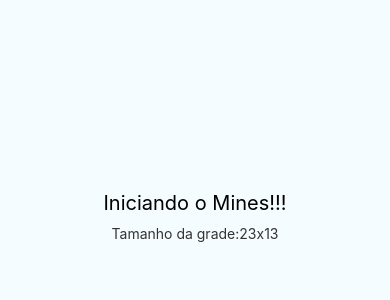
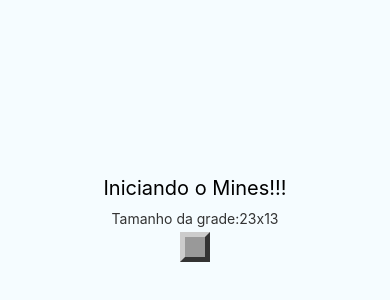
Before and after one commit to Brunomello-xD/Mines, a React Native app: screen / in a window 390 px wide. Shown: the part 208-508 px from the top of the page. Built offline with nearby package versions, Linux system fonts and the light colour scheme.

Commit message:
Improving the fix

```diff
--- a/App.js
+++ b/App.js
@@ -1,6 +1,7 @@
 import React, { Component } from "react";
-import { Platform, StyleSheet, Text, View } from "react-native";
+import { StyleSheet, Text, View } from "react-native";
 import params from "./src/params";
+import Field from "./src/components/Field";
 
 export default class App extends Component {
   render() {
@@ -11,6 +12,7 @@
           Tamanho da grade:
           {params.getRowsAmount()}x{params.getColumnsAmount()}
         </Text>
+        <Field />
       </View>
     );
   }
--- /dev/null
+++ b/src/components/Field.js
@@ -0,0 +1,26 @@
+import React from "react";
+import { View, StyleSheet } from "react-native";
+import params from "../params";
+
+export default props => {
+  const styleField = [styles.field];
+  //outros estilos aqui!
+  if (styleField.length === 1) styleField.push(styles.regular);
+
+  return <View style={styleField}></View>;
+};
+
+const styles = StyleSheet.create({
+  field: {
+    height: params.blockSize,
+    width: params.blockSize,
+    borderWidth: params.borderSize
+  },
+  regular: {
+    backgroundColor: "#999",
+    borderLeftColor: "#CCC",
+    borderTopColor: "#CCC",
+    borderRightColor: "#333",
+    borderBottomColor: "#333"
+  }
+});
--- a/src/params.js
+++ b/src/params.js
@@ -8,7 +8,7 @@
   difficultLevel: 0.1,
   getColumnsAmount() {
     const width = Dimensions.get("window").width;
-    return Math.floor(width / this.blockSize); //floor aredonda pra baixo caso seja necessário
+    return Math.floor(width / this.blockSize); //floor arredonda pra baixo caso seja necessário
   },
   getRowsAmount() {
     const totalHeight = Dimensions.get("window").height;
```
